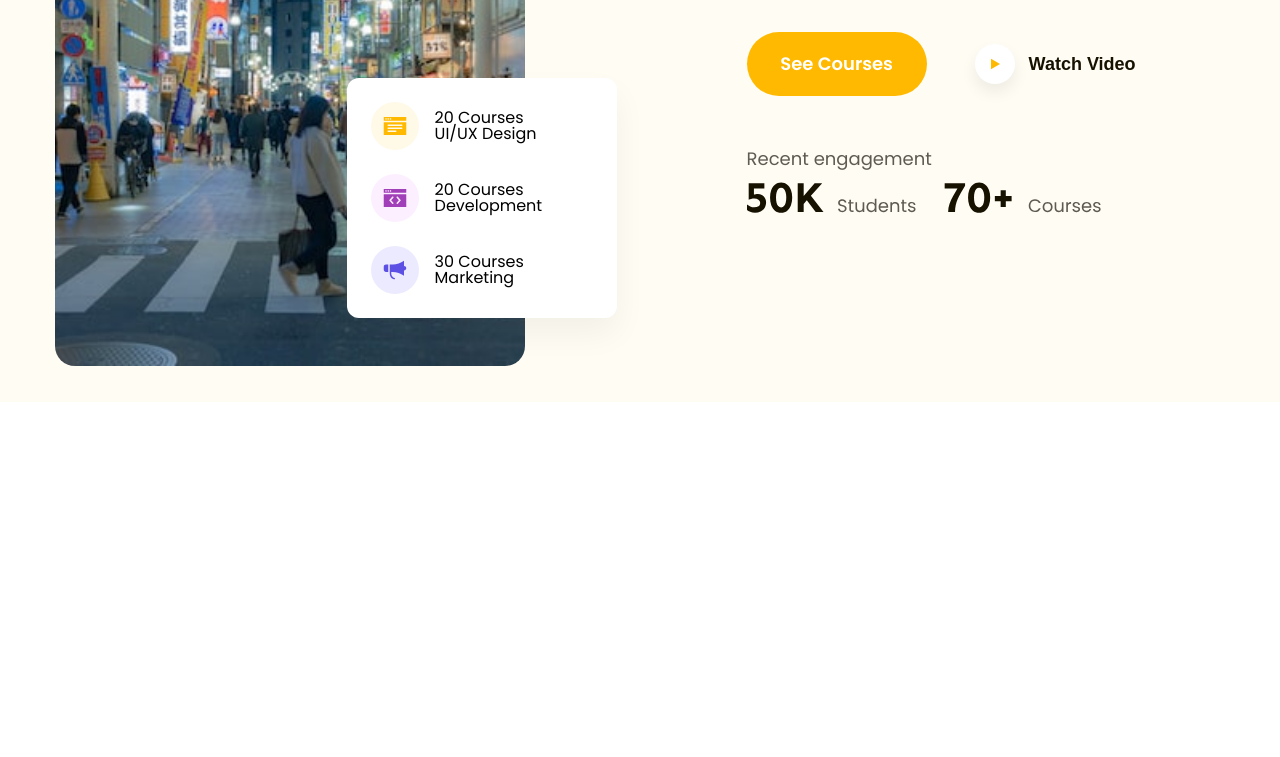
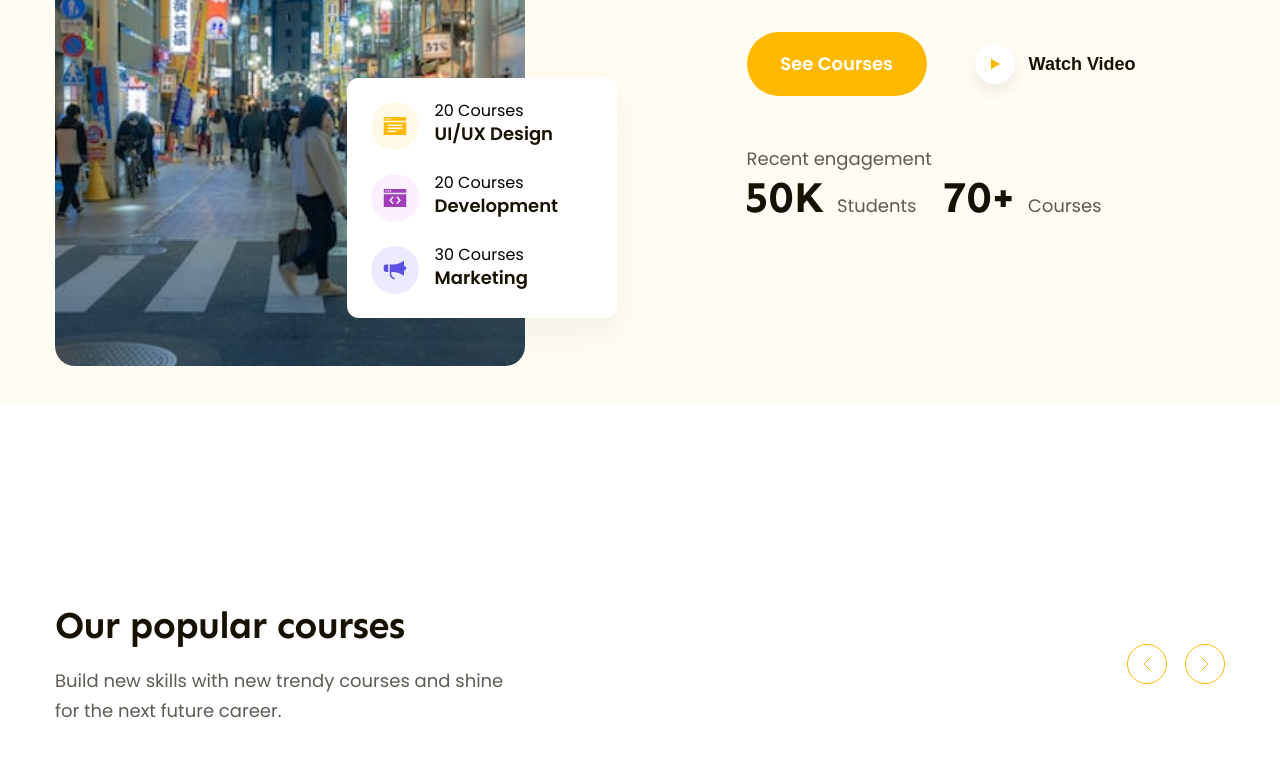
Before and after one commit to dvn0096/f8-project2, a plain HTML site: page index.html in a window 1280 px wide. Shown: the part 461-1218 px from the top of the page. Drawn offline with Linux system fonts and the light colour scheme.

Commit message:
làm phần population top

```diff
--- a/assets/css/style.css
+++ b/assets/css/style.css
@@ -15,6 +15,21 @@ body {
 /* ==== common ======= */
 a {
     text-decoration: none;
+}
+.heading {
+    font-family: var(--font-heading);
+    font-weight: 700;
+    letter-spacing: -0.02em;
+    color: #171100;
+}
+.heading.lv1 {
+    font-size: 5.8rem;
+    line-height: 1.17;
+}
+
+.heading .lv2 {
+    font-size: 3.8rem;
+    line-height: 1.26;
 }
 .main-content {
     width: 1170px;
@@ -130,12 +145,11 @@ li.active a::after {
 .media-small .row-con-img {
     margin-right: 16px;
 }
-.hero .content-block .title {
-    font-family: var(--font-heading);
-    font-weight: 700;
-    font-size: 5.8rem;
-    line-height: 1.17;
-    letter-spacing: -0.02em;
+
+.media-small .row-con p:last-child {
+    font-weight: 600;
+    font-size: 1.8rem;
+    line-height: 1.67;
     color: #171100;
 }
 .hero .content-block .desc {
@@ -167,6 +181,7 @@ li.active a::after {
     border: none;
     background-color: #fffcf4;
     margin-left: 28px;
+    cursor: pointer;
 }
 .hero .row .icon {
     height: 40px;
@@ -192,3 +207,55 @@ li.active a::after {
 .content-block .data img {
     margin-right: 28px;
 }
+
+/* ====================================================popular=============== */
+.popular {
+    padding-top: 200px;
+}
+.popular .info {
+    width: 39%;
+}
+.popular .popular-top {
+    display: flex;
+    align-items: center;
+    justify-content: space-between;
+}
+.popular .heading {
+    font-family: var(--font-heading);
+    font-weight: 700;
+    font-size: 3.8rem;
+    line-height: 1.26;
+    letter-spacing: -0.02em;
+    color: #171100;
+}
+.popular-top .desc {
+    font-weight: 400;
+    font-size: 1.8rem;
+    line-height: 1.67;
+    color: #5f5b53;
+    margin-top: 16px;
+}
+.popular-top .controls {
+    display: flex;
+    gap: 18px;
+}
+.popular-top .controls .btn-cta {
+    display: flex;
+    align-items: center;
+    justify-content: center;
+    width: 40px;
+    height: 40px;
+    left: 1247px;
+    top: 1142px;
+    border-radius: 50%;
+    border: 1px solid var(--primary-color);
+    background-color: transparent;
+    color: var(--primary-color);
+}
+.popular-top .controls .btn-cta:hover {
+    color: #fff;
+    background-color: var(--primary-color);
+}
+.popular-top .controls .right {
+    transform: matrix(-1, 0, 0, 1, 0, 0);
+}
--- a/index.html
+++ b/index.html
@@ -89,7 +89,7 @@
                         </div>
                     </div>
                     <div class="content-block">
-                        <h1 class="title">
+                        <h1 class="heading lv1">
                             Learn without limits and spread knowledge.
                         </h1>
                         <p class="desc">
@@ -117,6 +117,53 @@
                     </div>
                 </div>
             </div>
+            <div class="popular">
+                <div class="main-content">
+                    <div class="popular-top">
+                        <div class="info">
+                            <h2 class="heading lv2">Our popular courses</h2>
+                            <p class="desc">
+                                Build new skills with new trendy courses and
+                                shine for the next future career.
+                            </p>
+                        </div>
+                        <div class="controls">
+                            <button class="btn-cta">
+                                <svg
+                                    width="8"
+                                    height="14"
+                                    viewBox="0 0 8 14"
+                                    fill="none"
+                                    xmlns="http://www.w3.org/2000/svg"
+                                >
+                                    <path
+                                        d="M7 1L1 7L7 13"
+                                        stroke="currentColor"
+                                        stroke-linecap="round"
+                                        stroke-linejoin="round"
+                                    />
+                                </svg>
+                            </button>
+                            <button class="btn-cta right">
+                                <svg
+                                    width="8"
+                                    height="14"
+                                    viewBox="0 0 8 14"
+                                    fill="none"
+                                    xmlns="http://www.w3.org/2000/svg"
+                                >
+                                    <path
+                                        d="M7 1L1 7L7 13"
+                                        stroke="currentColor"
+                                        stroke-linecap="round"
+                                        stroke-linejoin="round"
+                                    />
+                                </svg>
+                            </button>
+                        </div>
+                    </div>
+                </div>
+            </div>
         </main>
     </body>
 </html>
```
Also changed, not shown: assets/img/Vector 21.svg (added), assets/img/cherverright.svg (added), assets/img/cheverleft.svg (added).
